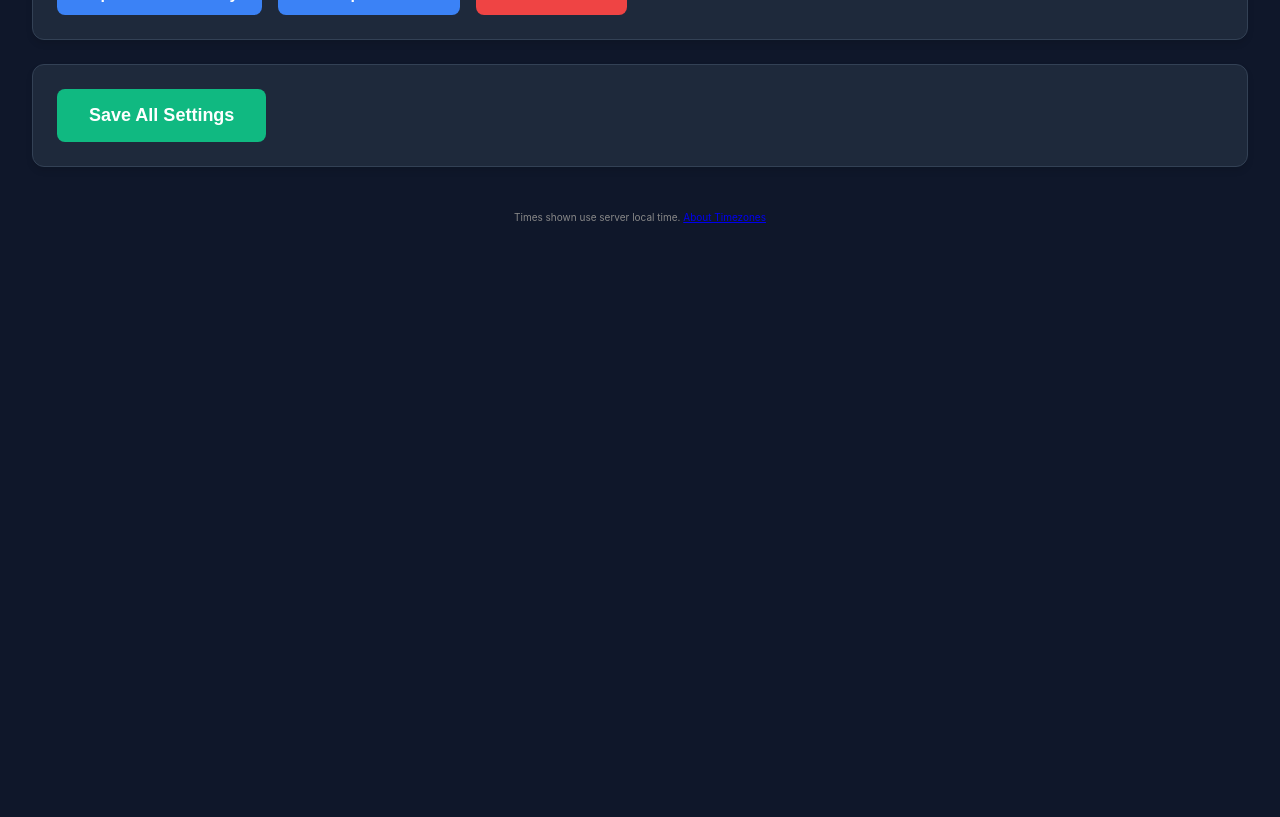
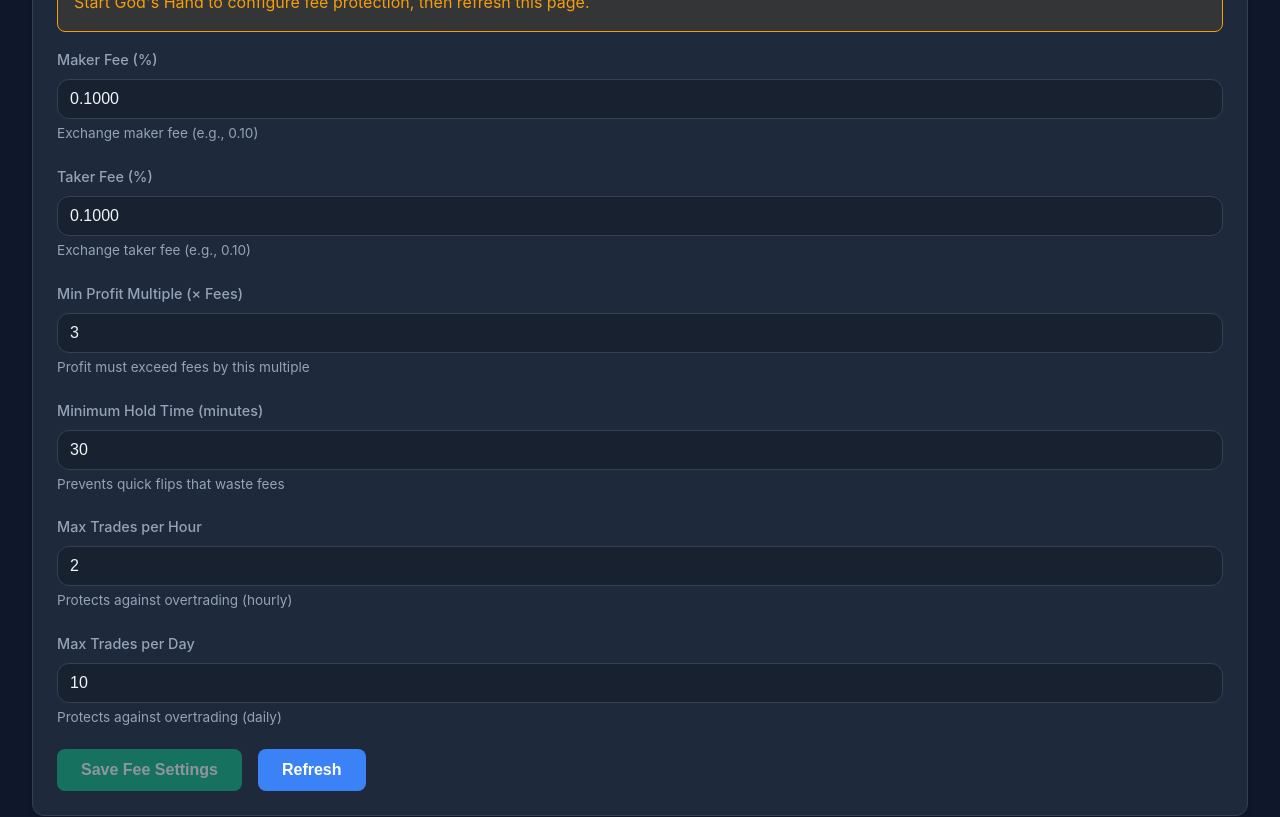
Before and after one commit to gunaex/g-ai-trade, a React (Vite) app in the folder ui/: page /settings in a window 1280 px wide. Shown: the part 1540-2357 px from the top of the page. Before the commit the page ends 1774 px from the top, so only its background shows below. Built offline with nearby package versions, Linux system fonts and the light colour scheme; no server answers; sample sign-in values are in the browser's storage.

Commit message:
feat(fees): UI to manage fee settings + fee summary
- Settings page: Add Fee Protection card to view/update runtime settings
- God’s Hand: Show fee settings and breakeven on overview, 24h fee summary on Performance tab
- Poll fee summary while bot is running

```diff
--- a/ui/src/pages/GodsHand.tsx
+++ b/ui/src/pages/GodsHand.tsx
@@ -5,7 +5,7 @@ import AutoBotConfig from '../components/AutoBotConfig'
 import ActivityLog from '../components/ActivityLog'
 import PerformanceDashboard from '../components/PerformanceDashboard'
 import ConfigDisplay from '../components/ConfigDisplay'
-import apiClient, { AutoBotStatus } from '../lib/api'
+import apiClient, { AutoBotStatus, FeeSummary } from '../lib/api'
 import { useToast } from '../hooks/useToast'
 import '../styles/gods-hand.css'
 
@@ -18,6 +18,7 @@ export default function GodsHand() {
 
   // Separate state for activities that NEVER gets cleared
   const [activities, setActivities] = useState<any[]>([])
+  const [feeSummary, setFeeSummary] = useState<FeeSummary | null>(null)
 
   const isRunning = botStatus?.is_running || false
 
@@ -25,6 +26,9 @@ export default function GodsHand() {
     fetchBotStatus()
     const interval = setInterval(() => {
       fetchBotStatus()
+      if (isRunning) {
+        fetchFeeSummary()
+      }
     }, 2000)
     return () => clearInterval(interval)
   }, [])
@@ -61,6 +65,15 @@ export default function GodsHand() {
       }))
     } catch (error) {
       console.error('Failed to fetch bot status:', error)
+    }
+  }
+
+  const fetchFeeSummary = async () => {
+    try {
+      const response = await apiClient.getFeeSummary()
+      setFeeSummary(response.data)
+    } catch (e) {
+      // ignore when bot not ready
     }
   }
 
@@ -220,6 +233,25 @@ export default function GodsHand() {
             </div>
           )}
           <AIStatusMonitor modules={botStatus.ai_modules} isRunning={isRunning} />
+          {isRunning && botStatus.fee_settings && (
+            <div className="position-card">
+              <h3>🛡️ Fee Protection</h3>
+              <div className="position-details">
+                <div className="detail-item">
+                  <span className="label">Profit Threshold:</span>
+                  <span className="value">{botStatus.fee_settings.min_profit_multiple.toFixed(1)} × fees</span>
+                </div>
+                <div className="detail-item">
+                  <span className="label">Trade Limits:</span>
+                  <span className="value">{botStatus.fee_settings.max_trades_per_hour}/h • {botStatus.fee_settings.max_trades_per_day}/day</span>
+                </div>
+                <div className="detail-item">
+                  <span className="label">Min Hold Time:</span>
+                  <span className="value">{botStatus.fee_settings.min_hold_time_minutes} min</span>
+                </div>
+              </div>
+            </div>
+          )}
           {isRunning && botStatus.current_position && (
             <div className="position-card">
               <h3>🎯 Current Position</h3>
@@ -279,6 +311,34 @@ export default function GodsHand() {
         />
       )}
 
+      {activeTab === 'performance' && isRunning && (
+        <div className="position-card">
+          <h3>📊 24h Fee Summary</h3>
+          {feeSummary ? (
+            <div className="position-details">
+              <div className="detail-item">
+                <span className="label">Trades (24h):</span>
+                <span className="value">{feeSummary.trades_24h} (B{feeSummary.buy_trades_24h} / S{feeSummary.sell_trades_24h})</span>
+              </div>
+              <div className="detail-item">
+                <span className="label">Fees (24h):</span>
+                <span className="value">${feeSummary.fees_24h_usd.toFixed(2)}</span>
+              </div>
+              <div className="detail-item">
+                <span className="label">Net Profit (24h):</span>
+                <span className="value">${feeSummary.net_profit_24h_usd.toFixed(2)}</span>
+              </div>
+              <div className="detail-item">
+                <span className="label">Fee/Profit Ratio:</span>
+                <span className="value">{feeSummary.fee_to_profit_ratio.toFixed(1)}%</span>
+              </div>
+            </div>
+          ) : (
+            <p>Loading fee summary...</p>
+          )}
+        </div>
+      )}
+
       {!isRunning && (
         <div className="warning-card">
           <AlertCircle size={24} />
--- a/ui/src/pages/Settings.tsx
+++ b/ui/src/pages/Settings.tsx
@@ -1,5 +1,5 @@
 import { useState, useEffect } from 'react'
-import { Key, Shield, Bell, Database } from 'lucide-react'
+import { Key, Shield, Bell, Database, Settings as SettingsIcon } from 'lucide-react'
 import api from '../lib/api'
 
 export default function Settings() {
@@ -15,9 +15,22 @@ export default function Settings() {
   const [loading, setLoading] = useState(false)
   const [error, setError] = useState('')
 
+  // Fee Protection state
+  const [feeSettingsAvailable, setFeeSettingsAvailable] = useState<boolean>(false)
+  const [feeLoading, setFeeLoading] = useState(false)
+  const [feeError, setFeeError] = useState('')
+  const [feeSaved, setFeeSaved] = useState(false)
+  const [makerFee, setMakerFee] = useState<number>(0.001)
+  const [takerFee, setTakerFee] = useState<number>(0.001)
+  const [minProfitMultiple, setMinProfitMultiple] = useState<number>(3.0)
+  const [maxTradesPerHour, setMaxTradesPerHour] = useState<number>(2)
+  const [maxTradesPerDay, setMaxTradesPerDay] = useState<number>(10)
+  const [minHoldTimeMinutes, setMinHoldTimeMinutes] = useState<number>(30)
+
   // Load API key status on mount
   useEffect(() => {
     loadApiKeyStatus()
+    loadFeeSettings()
   }, [])
 
   const loadApiKeyStatus = async () => {
@@ -73,6 +86,51 @@ export default function Settings() {
       setError(err.response?.data?.detail || 'Failed to delete API keys')
     } finally {
       setLoading(false)
+    }
+  }
+
+  const loadFeeSettings = async () => {
+    setFeeLoading(true)
+    setFeeError('')
+    try {
+      const { data } = await api.getFeeSettings()
+      setMakerFee(Number(data.maker_fee))
+      setTakerFee(Number(data.taker_fee))
+      setMinProfitMultiple(Number(data.min_profit_multiple))
+      setMaxTradesPerHour(Number(data.max_trades_per_hour))
+      setMaxTradesPerDay(Number(data.max_trades_per_day))
+      setMinHoldTimeMinutes(Number(data.min_hold_time_minutes))
+      setFeeSettingsAvailable(true)
+    } catch (err: any) {
+      // If bot not running or no fee protection yet
+      setFeeSettingsAvailable(false)
+      if (err?.response?.data?.detail) {
+        setFeeError(err.response.data.detail)
+      }
+    } finally {
+      setFeeLoading(false)
+    }
+  }
+
+  const handleSaveFeeSettings = async () => {
+    setFeeLoading(true)
+    setFeeError('')
+    setFeeSaved(false)
+    try {
+      await api.updateFeeSettings({
+        maker_fee: makerFee,
+        taker_fee: takerFee,
+        min_profit_multiple: minProfitMultiple,
+        max_trades_per_hour: maxTradesPerHour,
+        max_trades_per_day: maxTradesPerDay,
+        min_hold_time_minutes: minHoldTimeMinutes,
+      })
+      setFeeSaved(true)
+      setTimeout(() => setFeeSaved(false), 2500)
+    } catch (err: any) {
+      setFeeError(err?.response?.data?.detail || 'Failed to save fee settings')
+    } finally {
+      setFeeLoading(false)
     }
   }
 
@@ -239,6 +297,136 @@ export default function Settings() {
         </div>
       </div>
 
+      {/* Fee Protection (God's Hand) */}
+      <div className="card">
+        <div className="card-header">
+          <h3><SettingsIcon size={20} /> Fee Protection</h3>
+        </div>
+
+        {!feeSettingsAvailable && (
+          <div className="alert alert-warning" style={{ marginBottom: '1rem' }}>
+            Start God's Hand to configure fee protection, then refresh this page.
+          </div>
+        )}
+
+        {feeError && (
+          <div className="alert alert-error" style={{ marginBottom: '1rem' }}>
+            {feeError}
+          </div>
+        )}
+
+        <div className="grid-2col">
+          <div className="form-group">
+            <label>Maker Fee (%)</label>
+            <input
+              type="number"
+              value={(makerFee * 100).toFixed(4)}
+              onChange={(e) => setMakerFee(parseFloat(e.target.value) / 100)}
+              min="0"
+              step="0.01"
+              className="input"
+              disabled={!feeSettingsAvailable || feeLoading}
+            />
+            <span className="help-text">Exchange maker fee (e.g., 0.10)</span>
+          </div>
+
+          <div className="form-group">
+            <label>Taker Fee (%)</label>
+            <input
+              type="number"
+              value={(takerFee * 100).toFixed(4)}
+              onChange={(e) => setTakerFee(parseFloat(e.target.value) / 100)}
+              min="0"
+              step="0.01"
+              className="input"
+              disabled={!feeSettingsAvailable || feeLoading}
+            />
+            <span className="help-text">Exchange taker fee (e.g., 0.10)</span>
+          </div>
+        </div>
+
+        <div className="grid-2col">
+          <div className="form-group">
+            <label>Min Profit Multiple (× Fees)</label>
+            <input
+              type="number"
+              value={minProfitMultiple}
+              onChange={(e) => setMinProfitMultiple(parseFloat(e.target.value))}
+              min="1"
+              max="10"
+              step="0.5"
+              className="input"
+              disabled={!feeSettingsAvailable || feeLoading}
+            />
+            <span className="help-text">Profit must exceed fees by this multiple</span>
+          </div>
+
+          <div className="form-group">
+            <label>Minimum Hold Time (minutes)</label>
+            <input
+              type="number"
+              value={minHoldTimeMinutes}
+              onChange={(e) => setMinHoldTimeMinutes(parseInt(e.target.value))}
+              min="0"
+              max="240"
+              step="5"
+              className="input"
+              disabled={!feeSettingsAvailable || feeLoading}
+            />
+            <span className="help-text">Prevents quick flips that waste fees</span>
+          </div>
+        </div>
+
+        <div className="grid-2col">
+          <div className="form-group">
+            <label>Max Trades per Hour</label>
+            <input
+              type="number"
+              value={maxTradesPerHour}
+              onChange={(e) => setMaxTradesPerHour(parseInt(e.target.value))}
+              min="0"
+              max="20"
+              step="1"
+              className="input"
+              disabled={!feeSettingsAvailable || feeLoading}
+            />
+            <span className="help-text">Protects against overtrading (hourly)</span>
+          </div>
+
+          <div className="form-group">
+            <label>Max Trades per Day</label>
+            <input
+              type="number"
+              value={maxTradesPerDay}
+              onChange={(e) => setMaxTradesPerDay(parseInt(e.target.value))}
+              min="0"
+              max="100"
+              step="1"
+              className="input"
+              disabled={!feeSettingsAvailable || feeLoading}
+            />
+            <span className="help-text">Protects against overtrading (daily)</span>
+          </div>
+        </div>
+
+        <div className="button-group">
+          <button
+            className="btn btn-primary"
+            onClick={handleSaveFeeSettings}
+            disabled={!feeSettingsAvailable || feeLoading}
+          >
+            {feeLoading ? 'Saving...' : (feeSaved ? '✓ Fee Settings Saved!' : 'Save Fee Settings')}
+          </button>
+          <button
+            className="btn btn-secondary"
+            onClick={loadFeeSettings}
+            disabled={feeLoading}
+          >
+            Refresh
+          </button>
+        </div>
+      </div>
+
       {/* Database */}
       <div className="card">
         <div className="card-header">
```
